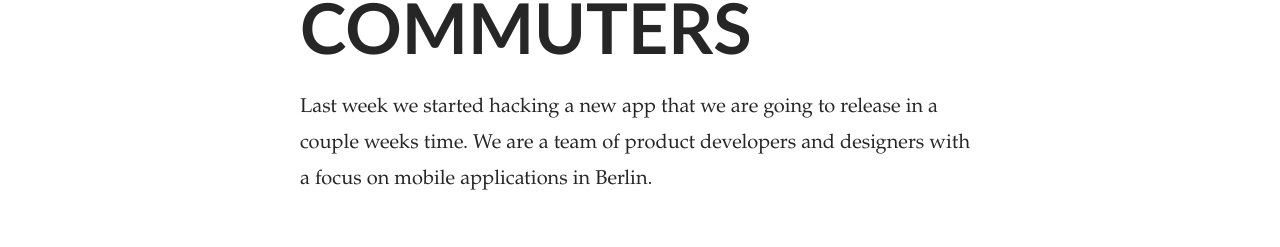
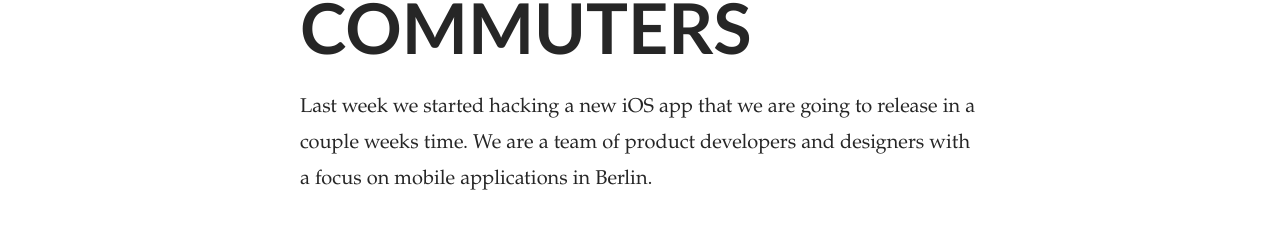
Before and after one commit to newforestberlin/herbert-website, a plain HTML site: page index.html in a window 1280 px wide. Shown: the part 510-757 px from the top of the page. Drawn offline with Linux system fonts and the light colour scheme.

Commit message:
tell me people this is an iOS app

```diff
--- a/index.html
+++ b/index.html
@@ -161,7 +161,7 @@
 
     <h1>Herbert delivers news to commuters</h1>
 
-    <p>Last week we started hacking a new app that we are going to release in a couple weeks time. We are a team of product developers and designers with a focus on mobile applications in Berlin.</p>
+    <p>Last week we started hacking a new iOS app that we are going to release in a couple weeks time. We are a team of product developers and designers with a focus on mobile applications in Berlin.</p>
 
     <p><center><img src="static/images/herbert-board.jpg" alt="" width="70%"></center></p>
 
```
